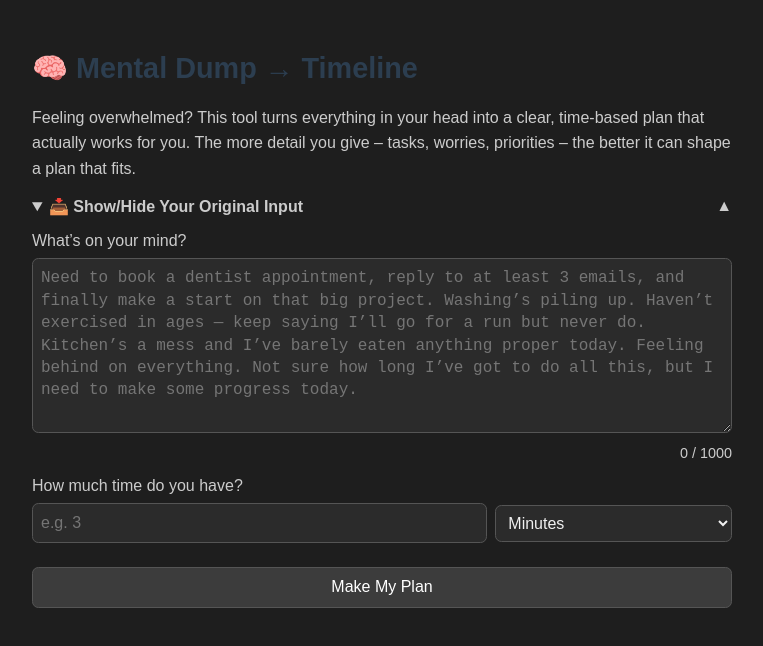
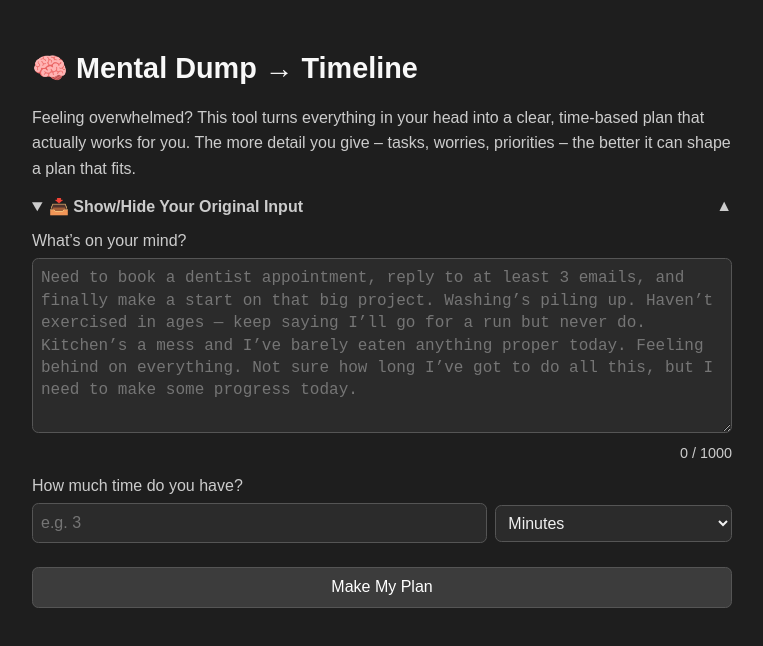
Before and after one commit to warehousedigital/adhd-guru, a plain HTML site: page timeline.html in a window 1280 px wide. Shown: the whole page, without its empty margins (258-1021 px from the left). Drawn offline with nearby package versions, Linux system fonts and the light colour scheme.

Commit message:
Update timeline.html

```diff
--- a/timeline.html
+++ b/timeline.html
@@ -13,7 +13,7 @@
       margin: 0 auto;
     }
     h1 {
-      color: #2c3e50;
+      color: #f8f8f8;
       font-size: 1.8rem;
     }
     .intro {
```
